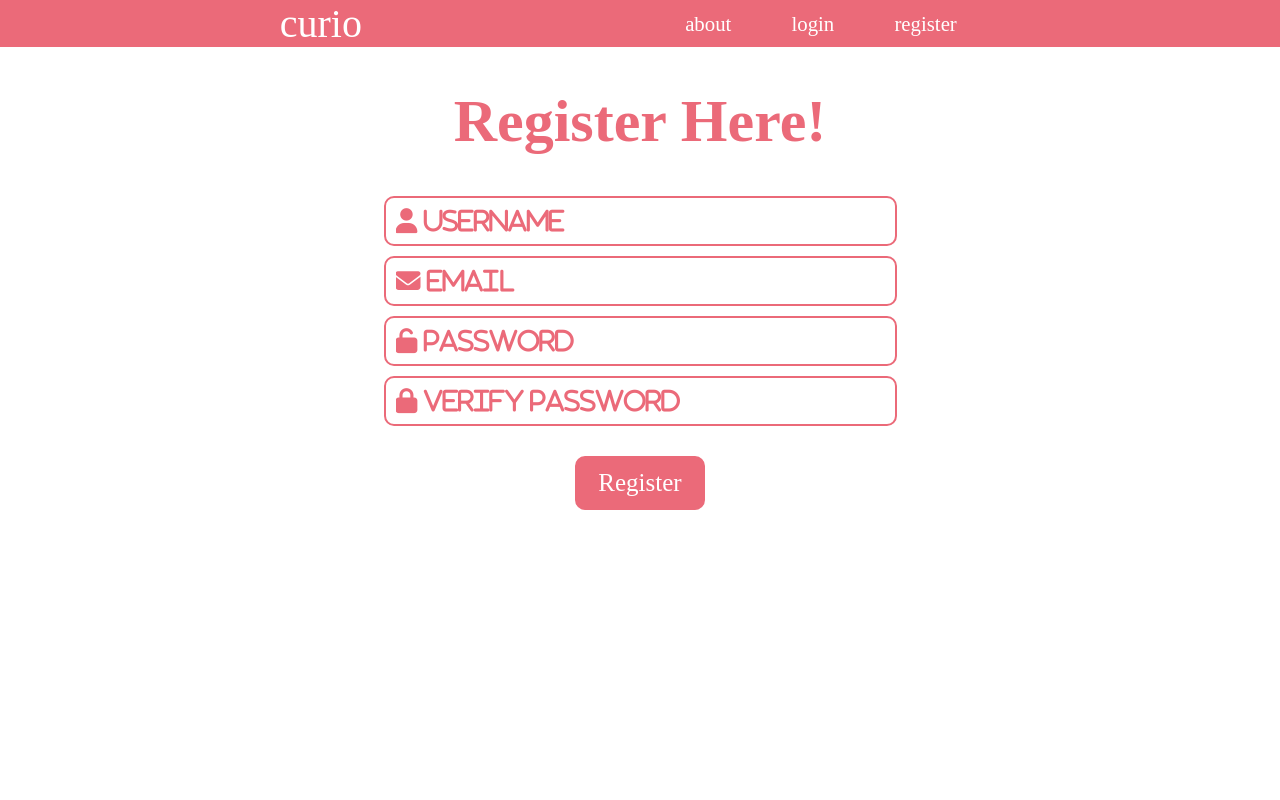
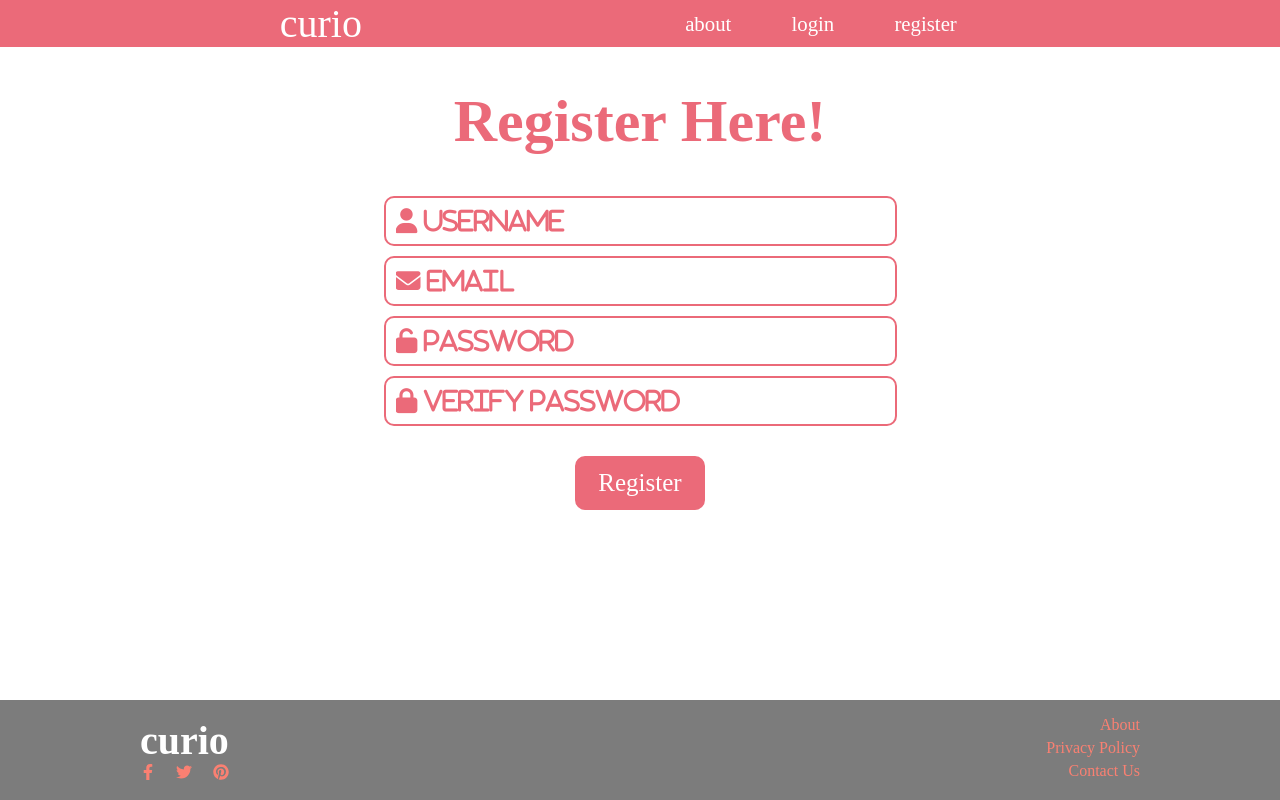
Before and after one commit to curio-app/frontend, a React (Create React App) app: page /register in a window 1280 px wide. Built offline with nearby package versions, Linux system fonts and the light colour scheme; a web font is replaced by a local one.

Commit message:
Created footer

```diff
--- a/package.json
+++ b/package.json
@@ -10,6 +10,7 @@
     "prop-types": "^15.7.2",
     "react": "^16.12.0",
     "react-dom": "^16.12.0",
+    "react-icons": "^3.8.0",
     "react-router": "^5.1.2",
     "react-router-dom": "^5.1.2",
     "react-scripts": "3.3.0"
--- a/src/App.css
+++ b/src/App.css
@@ -24,8 +24,17 @@
     U+FEFF, U+FFFD;
 }
 
+html,
+body,
+#root {
+  height: 100%;
+}
+
 .App {
   text-align: center;
+  height: 100%;
+  display: flex;
+  flex-direction: column;
 }
 
 .App-logo {
@@ -130,3 +139,7 @@
   width: 100%;
   margin-bottom: 10px;
 }
+
+div.App > main.content {
+  flex: 1 0 auto;
+}
--- a/src/App.jsx
+++ b/src/App.jsx
@@ -7,16 +7,20 @@ import Nav from './components/Nav';
 import LandingPage from './components/LandingPage';
 import Login from './components/auth/Login';
 import Register from './components/auth/Register';
+import Footer from './components/Footer';
 
 function App() {
   return (
     <div className="App" role="main">
+      <main className="content">
         <Nav />
         <Switch>
           <Route exact path="/" component={LandingPage} />
           <Route exact path="/register" component={Register} />
           <Route to="/login" component={Login} />
         </Switch>
+      </main>
+      <Footer />
     </div>
   );
 }
--- /dev/null
+++ b/src/components/Footer/index.jsx
@@ -0,0 +1,37 @@
+import React from 'react';
+import { Link } from 'react-router-dom';
+import { FaFacebookF, FaTwitter, FaPinterest } from 'react-icons/fa';
+
+import './style.css';
+
+const Footer = () => {
+  return (
+    <footer>
+      <footer className="wrapper">
+        <section className="left">
+          <h2>curio</h2>
+          <div className="social" role="navigation">
+            <a href="#facebook">
+              <FaFacebookF />
+            </a>
+            <a href="#twitter">
+              <FaTwitter />
+            </a>
+            <a href="#pinterest">
+              <FaPinterest />
+            </a>
+          </div>
+        </section>
+        <section className="right">
+          <nav>
+            <Link to="/about">About</Link>
+            <Link to="/about">Privacy Policy</Link>
+            <Link to="/about">Contact Us</Link>
+          </nav>
+        </section>
+      </footer>
+    </footer>
+  );
+};
+
+export default Footer;
--- /dev/null
+++ b/src/components/Footer/style.css
@@ -0,0 +1,38 @@
+div.App > footer {
+  flex-shrink: 0;
+  background: #7c7c7c;
+  height: 100px;
+  margin-top: 20px;
+}
+
+div.App footer footer {
+  display: flex;
+  justify-content: space-between;
+  align-items: center;
+  width: 95%;
+  height: 100%;
+  max-width: 1000px;
+  margin: 0 auto;
+}
+
+footer .left .social {
+  display: flex;
+  justify-content: space-between;
+}
+
+footer .left h2 {
+  font-family: baloo;
+  color: white;
+  font-size: 2.5rem;
+  margin: 0;
+}
+
+footer .right nav {
+  display: flex;
+  flex-direction: column;
+  align-items: flex-end;
+}
+
+footer .right nav a {
+  margin-bottom: 5px;
+}
```
Also changed, not shown: 1 other file (tests, documents, lock files or other folders). Lines whose indentation alone changed are shown as unchanged.
